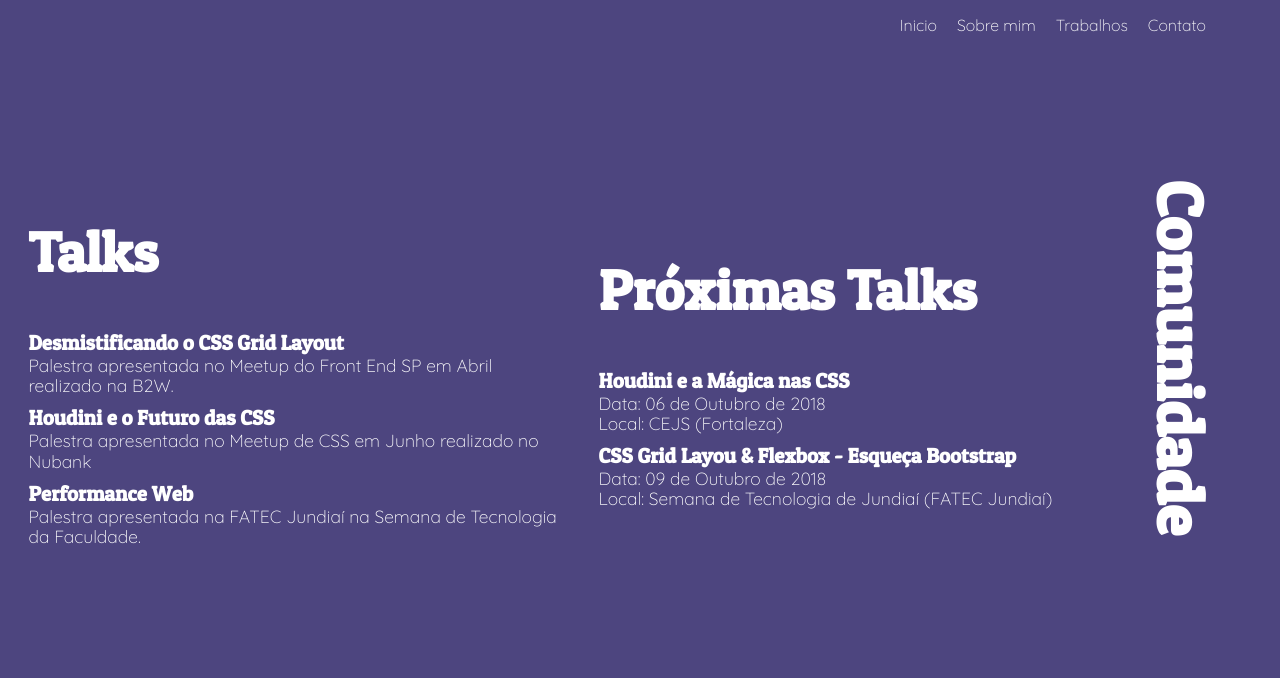
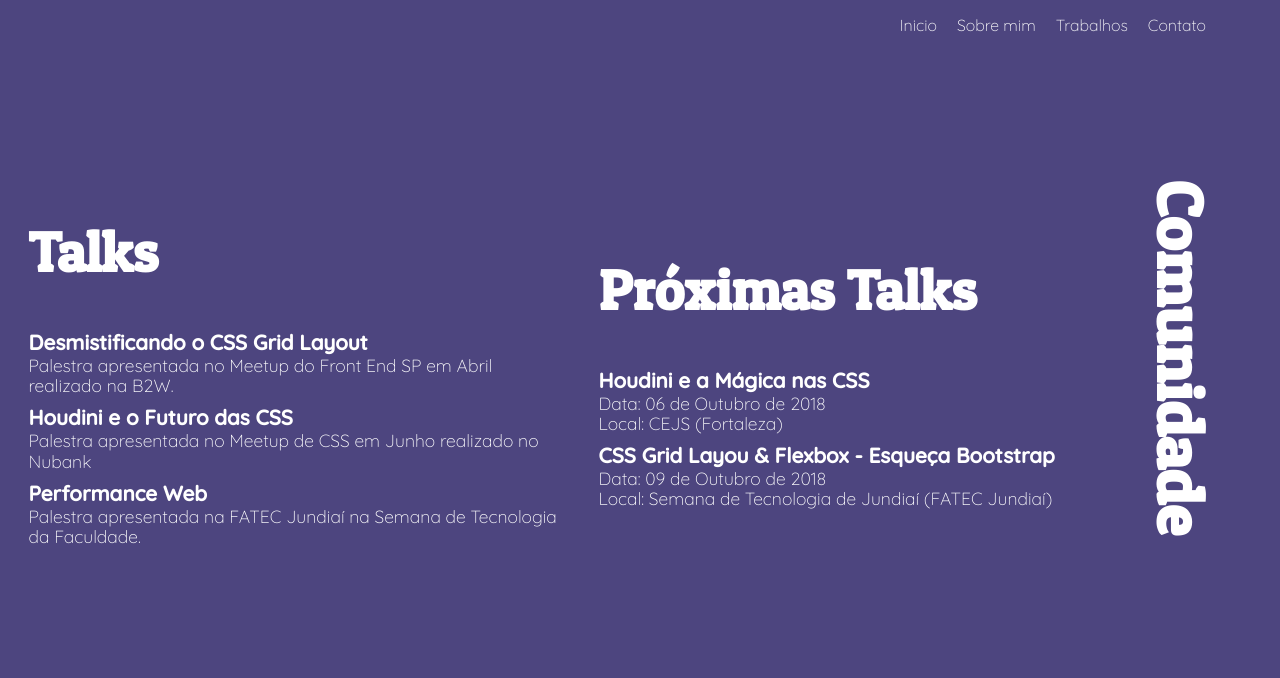
Before and after one commit to raffaeldantass/portfolio, a website: page src/comunidade.html in a window 1280 px wide. Shown: the top 678 px of the page. Drawn offline with Linux system fonts and the light colour scheme.

Commit message:
Improvements

```diff
--- a/package.json
+++ b/package.json
@@ -4,8 +4,8 @@
   "description": "my personal website",
   "main": "index.js",
   "scripts": {
-		"test": "echo \"Error: no test specified\" && exit 1",
-		"start": "http-server ./"
+    "test": "echo \"Error: no test specified\" && exit 1",
+    "start": "http-server ./"
   },
   "author": "Rafael Dantas",
   "license": "MIT",
--- a/src/_assets/_css/_atoms/fonts.css
+++ b/src/_assets/_css/_atoms/fonts.css
@@ -6,6 +6,11 @@
 @font-face {
 	font-family: 'quicksand-light';
 	src: url('../../_fonts/quicksand-light.ttf');
+}
+
+@font-face {
+	font-family: 'quicksand-medium';
+	src: url('../../_fonts/quicksand-medium.ttf');
 }
 
 .patua {
@@ -17,3 +22,8 @@
 	font-family: 'quicksand-light', Helvetica, sans-serif;
 	color: #ffffff;
 }
+
+.quicksand-medium {
+	font-family: 'quicksand-medium', Helvetica, sans-serif;
+	color: #ffffff;
+}
--- a/src/_assets/_css/_molecules/work-main.css
+++ b/src/_assets/_css/_molecules/work-main.css
@@ -11,6 +11,7 @@
 	grid-area: jobs;
 	display: flex;
 	justify-content: center;
+	align-items: center;
 }
 
 .jobs__job-block {
--- a/src/comunidade.html
+++ b/src/comunidade.html
@@ -37,17 +37,17 @@
 		<section class="comunity-main__talks">
 			<h2 class="patua comunity-main__title"> Talks </h2>
 
-			<h3 class="patua comunity-main__subtitle"> Desmistificando o CSS Grid Layout </h3>
+			<h3 class="quicksand-medium comunity-main__subtitle"> Desmistificando o CSS Grid Layout </h3>
 			<p class="quicksand-light comunity-main__description">
 				Palestra apresentada no Meetup do Front End SP em Abril realizado na B2W.
 			</p>
 
-			<h3 class="patua comunity-main__subtitle"> Houdini e o Futuro das CSS </h3>
+			<h3 class="quicksand-medium comunity-main__subtitle"> Houdini e o Futuro das CSS </h3>
 			<p class="quicksand-light comunity-main__description">
 				Palestra apresentada no Meetup de CSS em Junho realizado no Nubank
 			</p>
 
-			<h3 class="patua comunity-main__subtitle"> Performance Web </h3>
+			<h3 class="quicksand-medium comunity-main__subtitle"> Performance Web </h3>
 			<p class="quicksand-light comunity-main__description">
 				Palestra apresentada na FATEC Jundiaí na Semana de Tecnologia da Faculdade.
 			</p>
@@ -56,13 +56,13 @@
 		<section class="comunity-main__contribuition">
 			<h2 class="patua comunity-main__title"> Próximas Talks </h2>
 
-			<h3 class="patua comunity-main__subtitle"> Houdini e a Mágica nas CSS </h3>
+			<h3 class="quicksand-medium comunity-main__subtitle"> Houdini e a Mágica nas CSS </h3>
 			<p class="quicksand-light comunity-main__description">
 				Data: 06 de Outubro de 2018 <br>
 				Local: CEJS (Fortaleza)
 			</p>
 
-			<h3 class="patua comunity-main__subtitle"> CSS Grid Layou & Flexbox - Esqueça Bootstrap </h3>
+			<h3 class="quicksand-medium comunity-main__subtitle"> CSS Grid Layou & Flexbox - Esqueça Bootstrap </h3>
 			<p class="quicksand-light comunity-main__description">
 				Data: 09 de Outubro de 2018 <br>
 				Local: Semana de Tecnologia de Jundiaí (FATEC Jundiaí)
```
Also changed, not shown: src/sobre.html (+1 -1 lines), src/trabalhos.html (+3 -3 lines), 1 other file.
